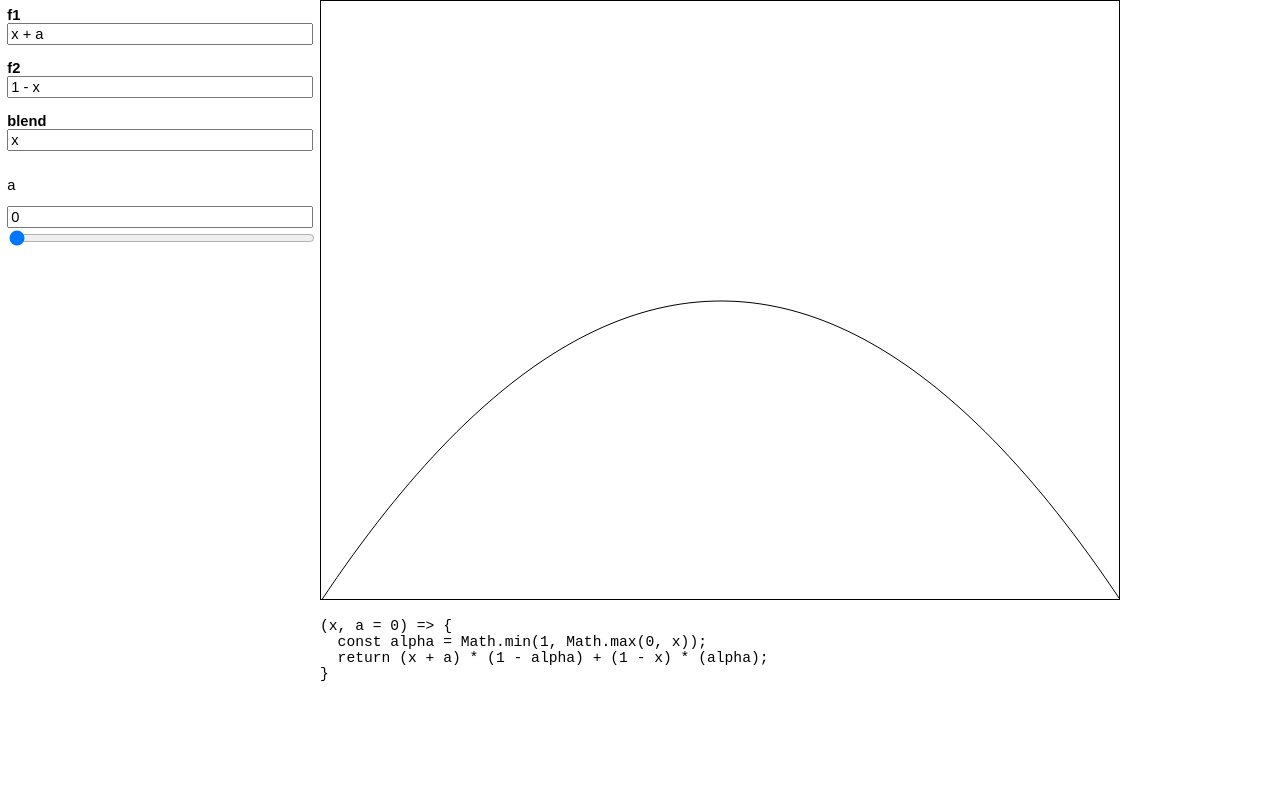
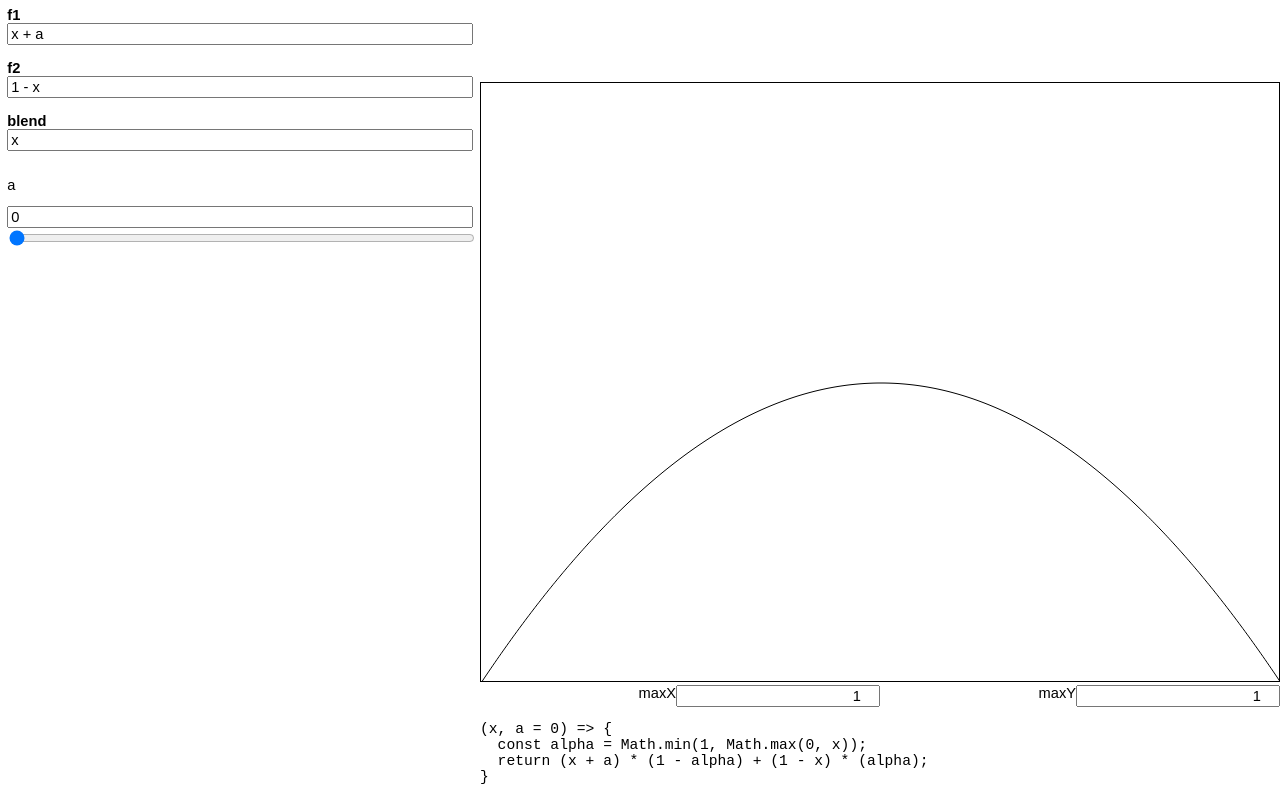
Before and after one commit to akx/funfun, a website: page index.html in a window 1280 px wide. Drawn offline with Linux system fonts and the light colour scheme.

Commit message:
Allow setting maxX/maxY

```diff
--- a/app.js
+++ b/app.js
@@ -3,20 +3,22 @@ const state = {
   func2: { func: '1 - x' },
   blendFunc: { func: 'x' },
   env: {},
+  maxX: 1,
+  maxY: 1,
 };
 
 function saveState() {
   localStorage.setItem('funfunState', JSON.stringify(state));
 }
 
-function evaluateFnToPoly(fn, minX, maxX, steps, width, height) {
+function evaluateFnToPoly(fn, minX, maxX, maxY, steps, width, height) {
   const points = [];
   for (let step = 0; step <= steps; step += 1) {
     const p = (step / steps);
     const x = minX + (maxX - minX) * p;
     const y = fn(x);
     if (Number.isFinite(y)) {
-      points.push(`${p * width},${(1.0 - y) * height}`);
+      points.push(`${p * width},${(1.0 - (y / maxY)) * height}`);
     }
   }
   return points;
@@ -134,7 +136,7 @@ const app = {
     }
     if (!error) {
       try {
-        points = evaluateFnToPoly(func, 0, 1, 100, 800, 600);
+        points = evaluateFnToPoly(func, 0, state.maxX, state.maxY, 400, 800, 600);
       } catch (e) {
         error = e.toString();
       }
@@ -154,6 +156,12 @@ const app = {
             m('polyline', { fill: 'none', stroke: 'black', points }),
           ]
         ),
+        m('div#graph-ctl', [
+          m('span', 'maxX'),
+          m('input', {type: 'number', value: state.maxX, placeholder: 'maxX', oninput: e => state.maxX = e.target.value}),
+          m('span', 'maxY'),
+          m('input', {type: 'number', value: state.maxY, placeholder: 'maxY', oninput: e => state.maxY = e.target.value}),
+        ]),
         (error ? m('div', error.toString()) : null),
         (func ? m('pre', func.full) : null),
       ]),
--- a/style.css
+++ b/style.css
@@ -22,7 +22,7 @@ main {
 }
 
 #graph {
-    flex: 3;
+    align-content: flex-end;
 }
 
 .func, .sym {
@@ -42,3 +42,11 @@ pre {
 .error {
     color: red;
 }
+
+#graph-ctl {
+    display: flex;
+}
+#graph-ctl > * {
+    flex: 1;
+    text-align: right;
+}
```
